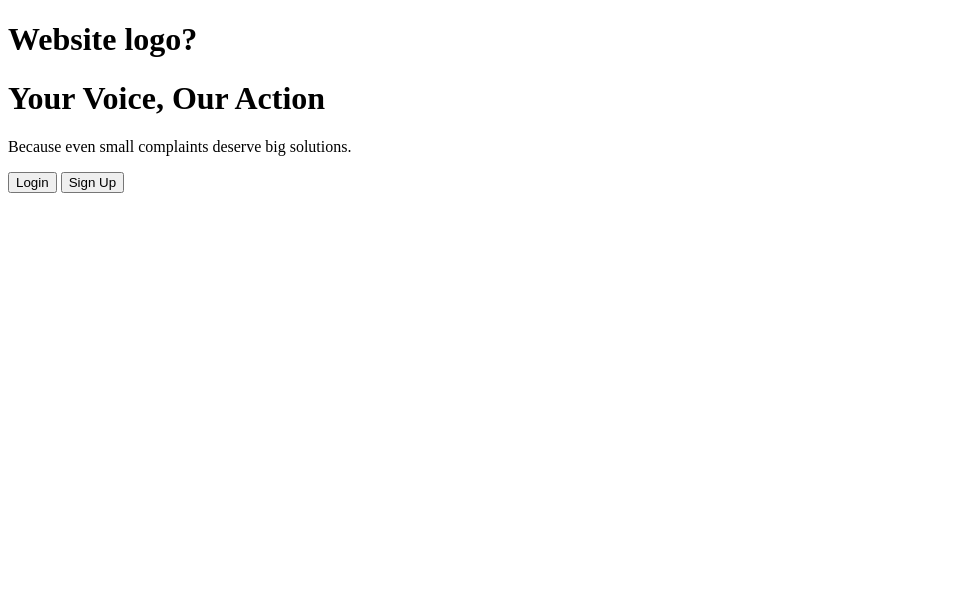
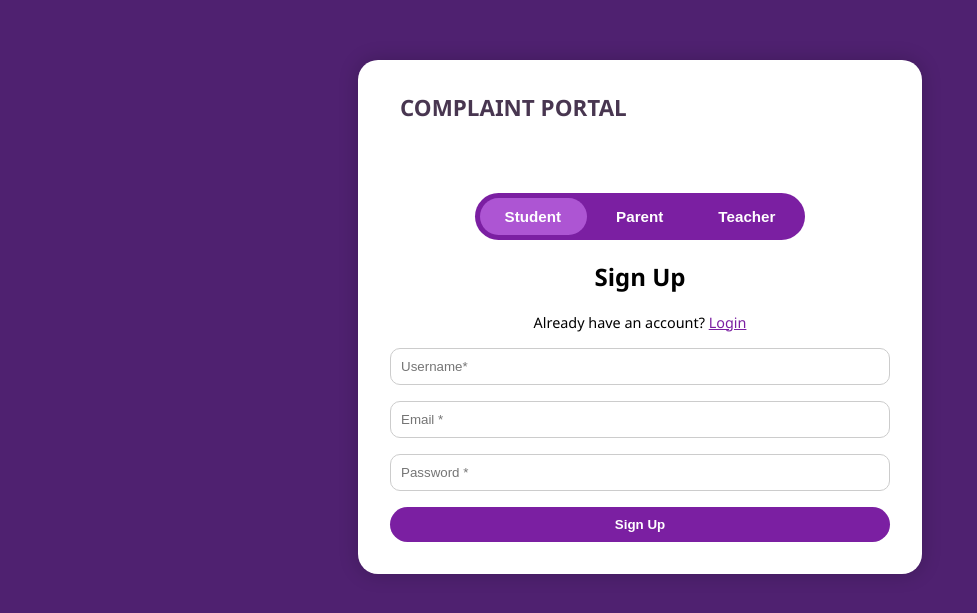
Before and after one commit to jerrrrrrryyyyyy/miniproject, a Flask app: page / in a window 1280 px wide. Shown: the top 613 px of the page, without its empty margins (0-977 px from the left). Run offline with Flask 3, Linux system fonts and the light colour scheme.

Commit message:
add login and signup pages

```diff
--- a/static/script.js
+++ b/static/script.js
@@ -0,0 +1,84 @@
+let currentRole = 'student';
+let isLogin = false;
+
+function switchRole(role, button) {
+  currentRole = role;
+
+  const tabs = document.querySelectorAll('.nav-tab');
+  tabs.forEach(tab => tab.classList.remove('active'));
+  button.classList.add('active');
+
+  const slider = document.getElementById('nav-indicator');
+  slider.style.width = `${button.offsetWidth}px`;
+  slider.style.left = `${button.offsetLeft}px`;
+
+  document.getElementById('signup-form').reset();
+  document.getElementById('login-form').reset();
+
+  // Hide all teacher notes initially
+  document.getElementById('teacher-note-signup').classList.add('hidden');
+  document.getElementById('teacher-note-login').classList.add('hidden');
+
+  // Teacher Login only
+  if (role === 'teacher') {
+    isLogin = true;
+    document.getElementById('signup-form').style.display = 'none';
+    document.getElementById('login-form').style.display = 'block';
+    document.getElementById('form-toggle-text').style.display = 'none';
+    document.getElementById('teacher-note-login').classList.remove('hidden');
+  } else {
+    isLogin = false;
+    document.getElementById('signup-form').style.display = 'block';
+    document.getElementById('login-form').style.display = 'none';
+    document.getElementById('form-toggle-text').style.display = 'block';
+  }
+
+  updateFormHeader();
+}
+
+function toggleForm() {
+  isLogin = !isLogin;
+
+  document.getElementById('signup-form').style.display = isLogin ? 'none' : 'block';
+  document.getElementById('login-form').style.display = isLogin ? 'block' : 'none';
+
+  // Hide  notes
+  document.getElementById('teacher-note-signup').classList.add('hidden');
+  document.getElementById('teacher-note-login').classList.add('hidden');
+
+
+  if (currentRole === 'teacher') {
+    if (isLogin) {
+      document.getElementById('teacher-note-login').classList.remove('hidden');
+    } else {
+      document.getElementById('teacher-note-signup').classList.remove('hidden');
+    }
+  }
+
+  updateFormHeader();
+}
+
+function updateFormHeader() {
+  const title = document.getElementById('form-title');
+  const toggleText = document.getElementById('form-toggle-text');
+
+  if (currentRole === 'teacher') {
+    title.innerText = 'Login';
+    toggleText.style.display = 'none';
+  } else if (isLogin) {
+    title.innerText = 'Login';
+    toggleText.innerHTML = `Don't have an account? <a href="#" onclick="toggleForm()">Sign Up</a>`;
+    toggleText.style.display = 'block';
+  } else {
+    title.innerText = 'Sign Up';
+    toggleText.innerHTML = `Already have an account? <a href="#" onclick="toggleForm()">Login</a>`;
+    toggleText.style.display = 'block';
+  }
+}
+// Initialize slider on page load
+window.addEventListener('DOMContentLoaded', () => {
+  const active = document.querySelector('.nav-tab.active');
+  const slider = document.getElementById('nav-indicator');
+  slider.style.width = `${active.offsetWidth}px`;
+  slider.style.left = `${active.offsetLeft}px`;
+});
--- a/static/style.css
+++ b/static/style.css
@@ -1,10 +1,10 @@
 /* General styles */
-body {
+/* body {
     font-family: Arial, sans-serif;
     background-color: #7FC980;
     margin: 0;
     padding: 20px;
-}
+} */
 
 /* Header layout using grid */
 .header {
@@ -168,3 +168,144 @@ button {
     text-decoration: none;
     width: 100px;
 }
+body {
+  margin: 0;
+  font-family: 'Segoe UI', sans-serif;
+  background: #4F2170;
+  margin: 0;
+  padding: 20px;
+}
+
+.main-container {
+  display: flex;
+  justify-content: center;
+  margin-top: 40px;
+}
+
+.form-box {
+  background-color: white;
+  border-radius: 20px;
+  padding: 2rem;
+  max-width: 500px;
+  width: 90%;
+  box-shadow: 0 0 20px rgba(0, 0, 0, 0.2);
+  text-align: center;
+}
+
+.inner-brand {
+  font-size: 1.4rem;
+  font-weight: bold;
+  color: #1f0829d0;
+  margin-bottom: 1.5rem;
+  text-align: left;
+  padding-left: 10px;
+}
+
+.role-toggle-container {
+  margin-bottom: 1rem;
+  display: flex;
+  flex-direction: column;
+  align-items: center;
+}
+
+.login-as {
+  font-weight: bold;
+  margin-bottom: 0.5rem;
+  color: #fff;
+}
+
+.nav-tabs {
+  position: relative;
+  display: inline-flex;
+  background: #7b1fa2;
+  border-radius: 30px;
+  padding: 5px;
+  gap: 5px;
+}
+
+.nav-indicator {
+  position: absolute;
+  top: 5px;
+  bottom: 5px;
+  left: 0;
+  width: 0;
+  background-color: #ad55d3;
+  border-radius: 25px;
+  transition: all 0.3s ease;
+  z-index: 0;
+}
+
+.nav-tab {
+  position: relative;
+  z-index: 1;
+  border: none;
+  background: transparent;
+  padding: 10px 25px;
+  border-radius: 25px;
+  font-weight: bold;
+  color: white;
+  cursor: pointer;
+  font-size: 0.95rem;
+  transition: color 0.3s ease;
+}
+
+.nav-tab.active {
+  color: white;
+}
+
+
+
+.form-header {
+  text-align: center;
+  margin-bottom: 1rem;
+}
+
+.form-group {
+  display: flex;
+  gap: 1rem;
+  margin: 1rem 0;
+  flex-wrap: wrap;
+}
+
+.form-group input {
+  width: 100%;
+  padding: 10px;
+  border-radius: 10px;
+  border: 1px solid #ccc;
+}
+
+.submit-btn {
+  background-color: #7b1fa2;
+  color: white;
+  padding: 10px 25px;
+  border: none;
+  border-radius: 20px;
+  cursor: pointer;
+  width: 100%;
+  font-weight: bold;
+}
+
+.submit-btn:hover {
+  background-color: #5e117e;
+}
+
+#form-toggle-text {
+  font-size: 0.9rem;
+}
+
+#form-toggle-text a {
+  color: #7b1fa2;
+  cursor: pointer;
+  text-decoration: underline;
+}
+
+.teacher-note {
+  font-size: 0.85rem;
+  color: #d32f2f;
+  margin: 10px 0;
+  text-align: left;
+}
+
+.hidden {
+  display: none;
+}
--- a/templates/index.html
+++ b/templates/index.html
@@ -1,26 +1,62 @@
 <!DOCTYPE html>
-<html>
+<html lang="en">
 <head>
-    <title>Complaint Portal - Hero Page</title>
+  <meta charset="UTF-8" />
+  <meta name="viewport" content="width=device-width, initial-scale=1.0"/>
+  <title>Complaint Portal</title>
+  <link rel="stylesheet" href="{{ url_for('static', filename='style.css') }}" />
 </head>
 <body>
-    <div>
-        <div class = "logo">
-            <h1>Website logo?</h1>
+  <div class="main-container">
+    <div class="form-box">
+
+      <div class="inner-brand">COMPLAINT PORTAL</div>
+
+      <div class="role-toggle-container">
+        <p class="login-as">Login as:</p>
+        <div class="nav-tabs">
+          <div class="nav-indicator" id="nav-indicator"></div>
+          <button class="nav-tab active" onclick="switchRole('student', this)">Student</button>
+          <button class="nav-tab" onclick="switchRole('parent', this)">Parent</button>
+          <button class="nav-tab" onclick="switchRole('teacher', this)">Teacher</button>
+        </div>
+      </div>
+
+      <div class="form-header">
+        <h2 id="form-title">Sign Up</h2>
+        <p id="form-toggle-text">Already have an account? <a href="#" onclick="toggleForm()">Login</a></p>
+      </div>
+
+      <form id="signup-form" action="/register" method="post" autocomplete="off">
+        <div class="form-group">
+          <input type="text" name="username" placeholder="Username*" required>
         </div>
 
-        <div class = "hero-text">
-            <h1>Your Voice, Our Action</h1>
-            <p>Because even small complaints deserve big solutions.</p>
+        <div class="form-group">
+          <input type="email" name="email" placeholder="Email *" required>
+          <input type="password" name="password" placeholder="Password *" required>
         </div>
 
-        <div class = "buttons-container">
-            <div class = "buttons">
-                <a href="{{ url_for('login') }}"><button>Login</button></a>
-                <a href="{{ url_for('register') }}"><button>Sign Up</button></a>
-            </div>
+        <div id="teacher-note-signup" class="teacher-note hidden">
+          *If you want to login/sign up as a Teacher, you must enter the admin password.*
         </div>
 
+        <button type="submit" class="submit-btn">Sign Up</button>
+      </form>
+
+      <form id="login-form" action="/login" method="post" style="display: none;" autocomplete="off">
+        <div class="form-group">
+          <input type="text" name="username" placeholder="Username*" required>
+          <input type="password" name="password" placeholder="Password *" required>
+        </div>
+        <div id="teacher-note-login" class="teacher-note hidden">
+          *If you want to login as a Teacher, you must enter the admin password.*
+        </div>
+        <button type="submit" class="submit-btn">Login</button>
+      </form>
+
     </div>
+  </div>
+  <script src="{{ url_for('static', filename='script.js') }}"></script>
 </body>
 </html>
```
Also changed, not shown: templates/login.html (+19 -13 lines), templates/signup.html (+34 -29 lines), instance/complaints.db.
